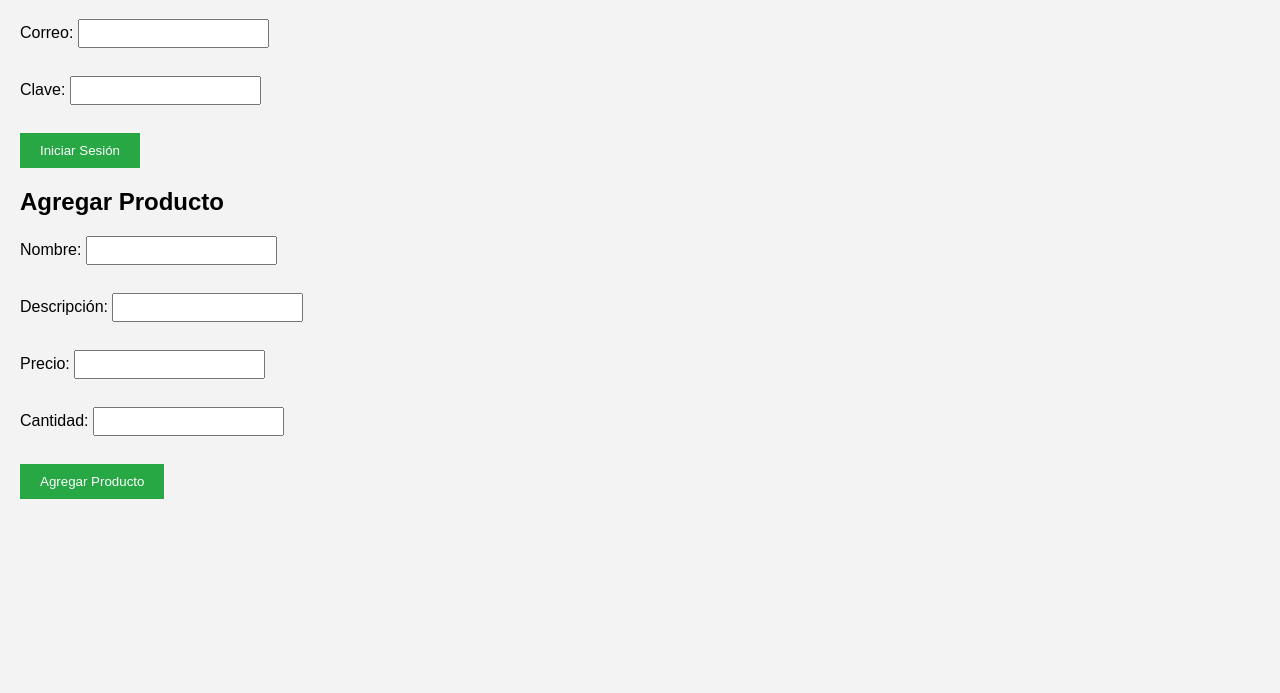
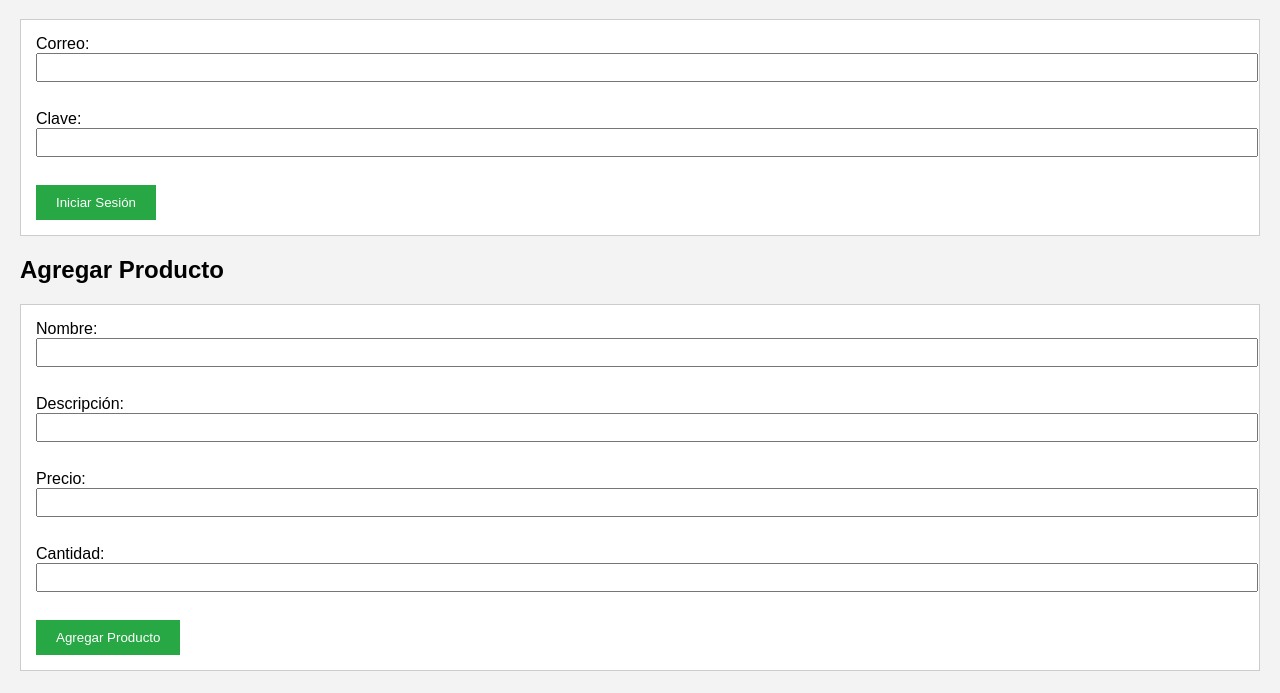
Before and after one commit to vajalidk/web, a plain HTML site: page pagina.html in a window 1280 px wide. Shown: the part 61-754 px from the top of the page. Drawn offline with Linux system fonts and the light colour scheme.

Commit message:
Update estilo.css

```diff
--- a/estilo.css
+++ b/estilo.css
@@ -8,10 +8,14 @@ h1 {
 }
 form {
     margin-top: 20px;
+    border: 1px solid #ccc;
+    padding: 15px;
+    background-color: #fff;
 }
 input {
     margin-bottom: 10px;
     padding: 5px;
+    width: 100%;
 }
 button {
     padding: 10px 20px;
@@ -20,3 +24,6 @@ button {
     border: none;
     cursor: pointer;
 }
+button:hover {
+    background-color: #218838;
+}
```
